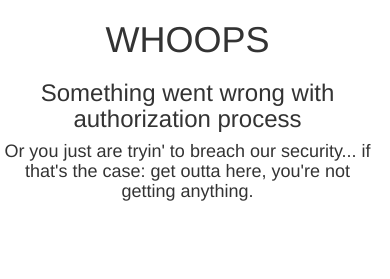
After one commit to booua/ae-contacts, a PHP site: template ui/templates/Unauthorized.html in a window 390 px wide. The commit adds this page. Shown: the top 279 px of the page. Run offline with PHP 8.4, Linux system fonts and the light colour scheme; the template is opened without the code that fills it, so the values that code supplies are empty.

Commit message:
add unauthorized screen

```diff
--- a/backend/Render.php
+++ b/backend/Render.php
@@ -52,4 +52,10 @@ class Render{
     $template=new Template;
     echo $template->render($f3->get('templates') . 'CreateNew.html');
   }
+
+  function notAuthorized($f3){
+    $f3->set('page_title','Not Authorized');
+    $template=new Template;
+    echo $template->render($f3->get('templates') . 'Unauthorized.html');
+  }
 }
--- a/index.php
+++ b/index.php
@@ -16,7 +16,6 @@ $ae_auth = new AeAuth($f3->get("auth_config"));
 $f3->route('POST|GET /authorize','DataHandler->auth');
 
 if($ae_auth->authorize()){
-	echo('logged in');
 	$f3->route('GET /','Render->renderAllCategoriesView');
 	$f3->route('POST|GET /logout','DataHandler->logout');
 	$f3->route('GET /all_contacts','Render->renderAllContactsView');
@@ -33,6 +32,6 @@ if($ae_auth->authorize()){
 	$f3->route('GET /export_database','Helpers->exportDatabaseToCSV');
 
 }else{
-	echo('not logged');
+	$f3->route('GET /','Render->notAuthorized');
 }
 $f3->run();
--- /dev/null
+++ b/ui/templates/Unauthorized.html
@@ -0,0 +1,31 @@
+<!DOCTYPE html>
+<html lang="en">
+
+<head>
+    <meta charset="utf-8">
+    <meta http-equiv="X-UA-Compatible" content="IE=edge">
+    <meta name="viewport" content="width=device-width, initial-scale=1">
+    <title>Contacts</title>
+    <link href="{{@app_root}}css/style.min.css" rel="stylesheet">
+    <link href="{{@app_root}}css/font-awesome.min.css" rel="stylesheet">
+</head>
+
+<body>
+    <div class="container-fluid">
+        <div class="row">
+            <div class="col-md-12">
+                <h1 class="text-center">WHOOPS</h1>
+                <h3 class="text-center">Something went wrong with authorization process</h3>
+            </div>
+            <div class="col-md-12">
+                <h4 class="text-center">Or you just are tryin' to breach our security... if that's the case: get outta here, you're not getting anything.</h4>
+            </div>
+            <div class="col-md-12">
+              <img src="{{@app_root}}css/penguin.png" style="margin:0 auto; width:20%; margin-top:100px;" class="img-responsive" alt="">
+            </div>
+
+
+        </div>
+    </div>
+
+    <include href="{{ @templates . 'footer.html' }}" />
```
Also changed, not shown: css/penguin.png (added).
